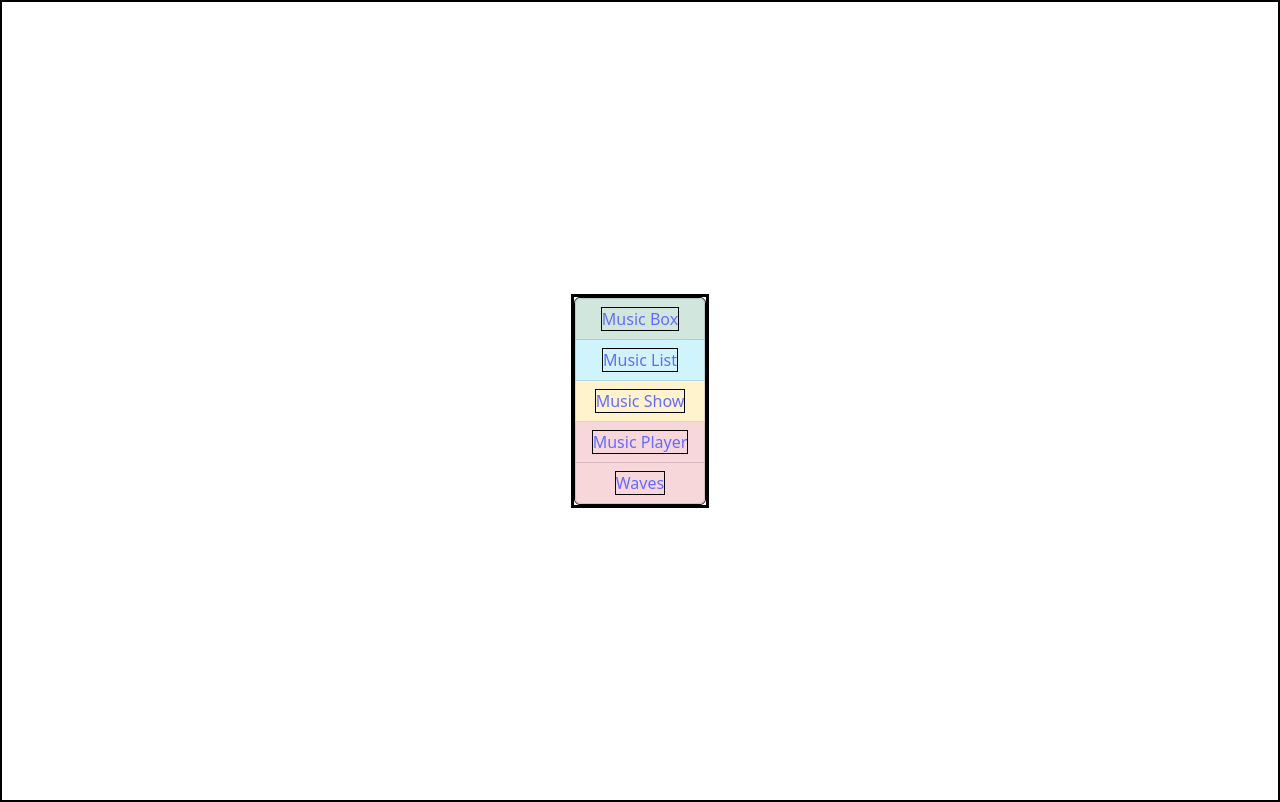
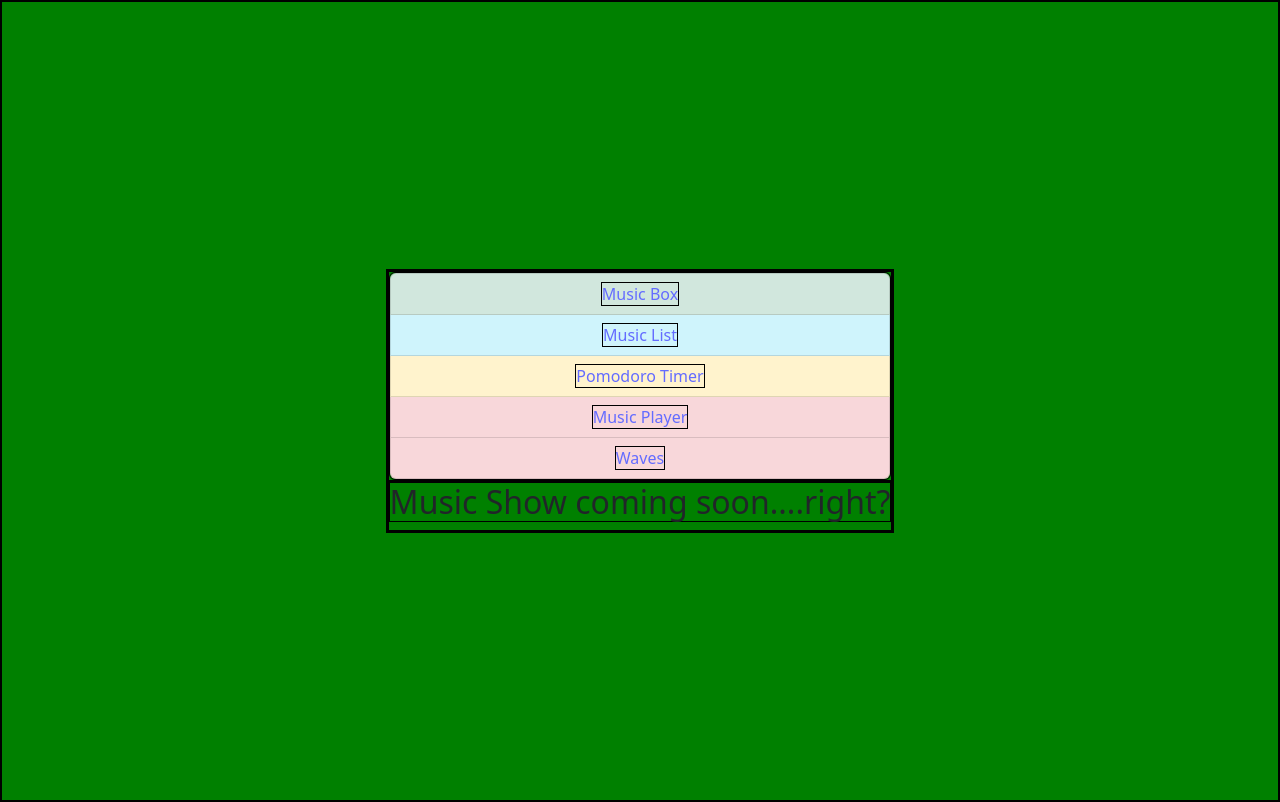
Before and after one commit to DFloating/Music-Box, a React (Vite) app: page /PomodoroTimer in a window 1280 px wide. Built offline with nearby package versions, Linux system fonts and the light colour scheme; no server answers; the database is empty.

Commit message:
PomodoroTimer

```diff
--- a/src/App.jsx
+++ b/src/App.jsx
@@ -1,7 +1,7 @@
 import { BrowserRouter, Route, Routes, Link } from 'react-router-dom';
 import MusicBox from "./components/MusicBox";
 import MusicList from './components/MusicList';
-import MusicShow from './components/MusicShow';
+import PomodoroTimer from './components/PomodoroTimer';
 import MusicPlayer from './components/MusicPlayer';
 import WaveFormTest from './components/WaveFormTest';
 import 'bootstrap/dist/css/bootstrap.css';
@@ -29,7 +29,7 @@ function App() {
           <ul className="list-group">
             <li className="list-group-item list-group-item-success"><Link to="/">Music Box</Link></li>
             <li className="list-group-item list-group-item-info"><Link to="/MusicList">Music List</Link></li>
-            <li className="list-group-item list-group-item-warning"><Link to="/MusicShow">Music Show</Link></li>
+            <li className="list-group-item list-group-item-warning"><Link to="/PomodoroTimer">Pomodoro Timer</Link></li>
             <li className="list-group-item list-group-item-danger"><Link to="/MusicPlayer">Music Player</Link></li>
             <li className="list-group-item list-group-item-danger"><Link to="/WaveFormTest">Waves</Link></li>
           </ul>
@@ -37,7 +37,7 @@ function App() {
         <Routes>
           <Route path="/" element={ <MusicBox />} />
           <Route path="/MusicList" element={ <MusicList />} />
-          <Route path="/MusicShow" element={ <MusicShow />} />
+          <Route path="/PomodoroTimer" element={ <PomodoroTimer />} />
           <Route path="/MusicPlayer" element={ <MusicPlayer />} />
           <Route path="/WaveFormTest" element={ <WaveFormTest />} />
         </Routes>
--- a/src/components/MusicShow.jsx
+++ b/src/components/PomodoroTimer.jsx
@@ -2,7 +2,7 @@ import React from 'react';
 // import './App.css';
 import axios from 'axios';
 
-const MusicShow = () => {
+const PomodoroTimer = () => {
     return (
         <div className='music-show'>
             <h2>Music Show coming soon....right?</h2>
@@ -10,4 +10,4 @@ const MusicShow = () => {
     );
 };
 
-export default MusicShow;
+export default PomodoroTimer;
--- a/src/index.css
+++ b/src/index.css
@@ -3,7 +3,7 @@
 }
 
 body {
-  background: white;
+  background: green;
   display: grid;
   text-align: center;
 }
```
